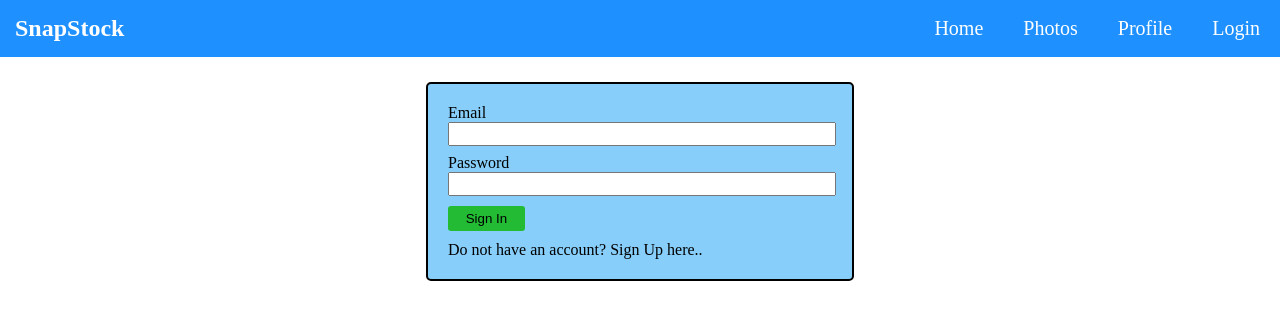
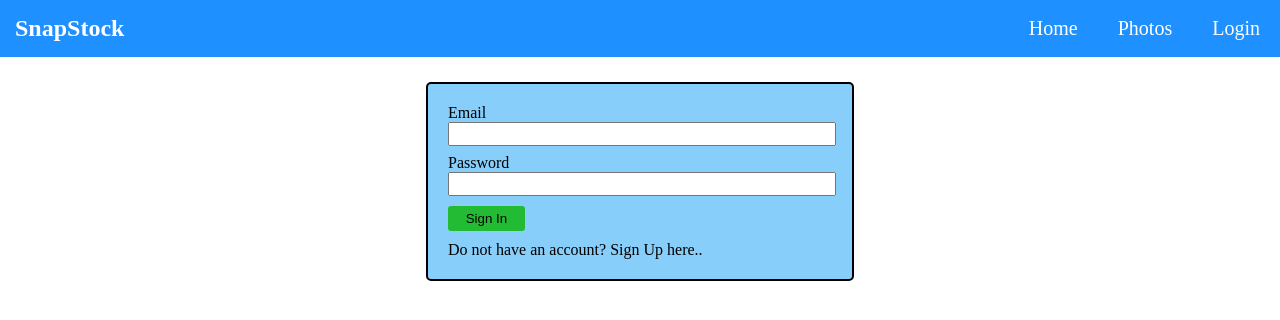
Before and after one commit to tahmid678/snapstock, a React (Create React App) app: page /login in a window 1280 px wide. Shown: the top 320 px of the page. Built offline with nearby package versions, Linux system fonts and the light colour scheme.

Commit message:
logout functionality implemented

```diff
--- a/src/components/Header.js
+++ b/src/components/Header.js
@@ -3,6 +3,7 @@ import { NavLink } from 'react-router-dom';
 
 
 function Header() {
+    const token = localStorage.getItem('token');
     return (
         <div className='heading'>
             <h2>SnapStock</h2>
@@ -13,12 +14,19 @@ function Header() {
                 <li>
                     <NavLink to='/photos'>Photos</NavLink>
                 </li>
+                {token === null ?
+                    null :
                     <li>
                         <NavLink to='/profile'>Profile</NavLink>
                     </li>
+                }
+                {token === null ?
                     <li>
                         <NavLink to='/login'>Login</NavLink>
                     </li>
+                    :
+                    null
+                }
             </ul>
         </div>
     )
--- a/src/components/Home.js
+++ b/src/components/Home.js
@@ -5,13 +5,18 @@ import PhotoDetailsCard from './PhotoDetailsCard';
 function Home() {
     const [photos, setPhotos] = React.useState(null);
     const [likeToggle, setLikeToggle] = React.useState(false);
+    const [token, setToken] = React.useState(null);
+
+    React.useEffect(() => {
+        setToken(localStorage.getItem('token'));
+    }, [])
 
     React.useEffect(() => {
         axios.get('http://localhost:3001/photo/get-all-photos')
             .then(response => response.data)
             .then(data => setPhotos(data))
             .catch(err => console.log(err));
-    }, [likeToggle])
+    }, [likeToggle, token])
 
     const likeOrUnlikePhoto = (mode, photoId) => {
         if (mode === 'like') {
--- a/src/components/Login.js
+++ b/src/components/Login.js
@@ -1,5 +1,6 @@
 import React from 'react';
 import axios from 'axios';
+import { useNavigate } from 'react-router';
 
 function Login() {
     const [firstName, setFirstName] = React.useState('');
@@ -10,6 +11,8 @@ function Login() {
     const [phone, setPhone] = React.useState('');
     const [profileImage, setProfileImage] = React.useState(null);
     const [mode, setMode] = React.useState('Sign In');
+
+    const navigate = useNavigate();
 
 
     const handleSubmit = (e) => {
@@ -62,6 +65,7 @@ function Login() {
                 .then(data => {
                     console.log(data);
                     localStorage.setItem('token', data);
+                    navigate('/profile');
                 })
                 .catch(err => console.log(err));
         }
--- a/src/components/Profile.js
+++ b/src/components/Profile.js
@@ -17,6 +17,10 @@ function Profile() {
                 setBase64Image(Buffer.from(binaryImage, 'binary').toString('base64'));
             })
     }, [userId])
+
+    const logOut = () => {
+        localStorage.removeItem('token');
+    }
     return (
         <div className='profileContainer'>
             <div className='profileMenu'>
@@ -28,7 +32,7 @@ function Profile() {
                 <NavLink to='upload-photo'>Upload Photo</NavLink>
                 <NavLink to='my-photos'>My Photos</NavLink>
                 <NavLink to='liked-photos'>Liked Photos</NavLink>
-                <NavLink to='logout'>Log Out</NavLink>
+                <NavLink to='/' onClick={logOut}>Log Out</NavLink>
             </div>
             <div className='profileContent'>
                 <Outlet />
```
Lines whose indentation alone changed are shown as unchanged.
